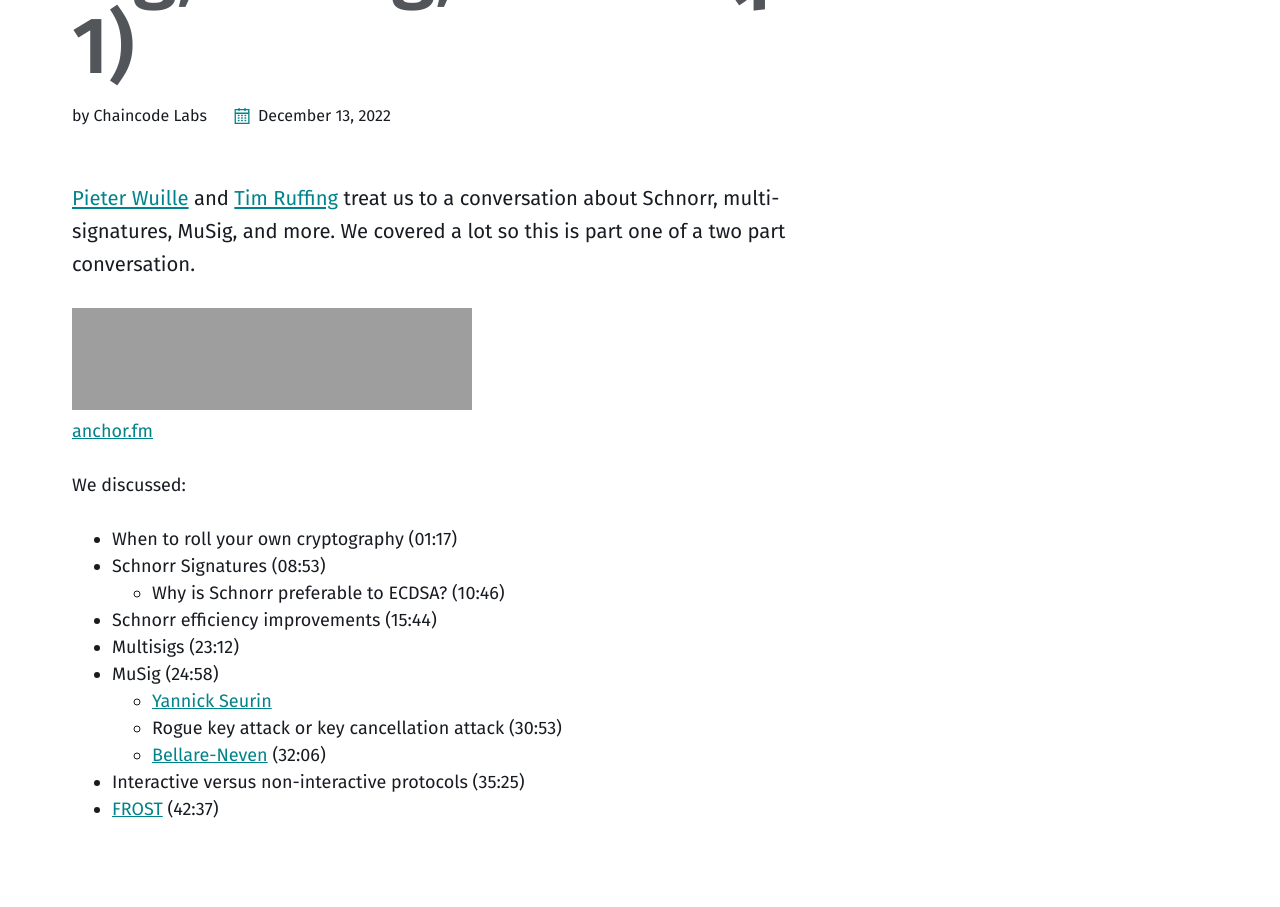
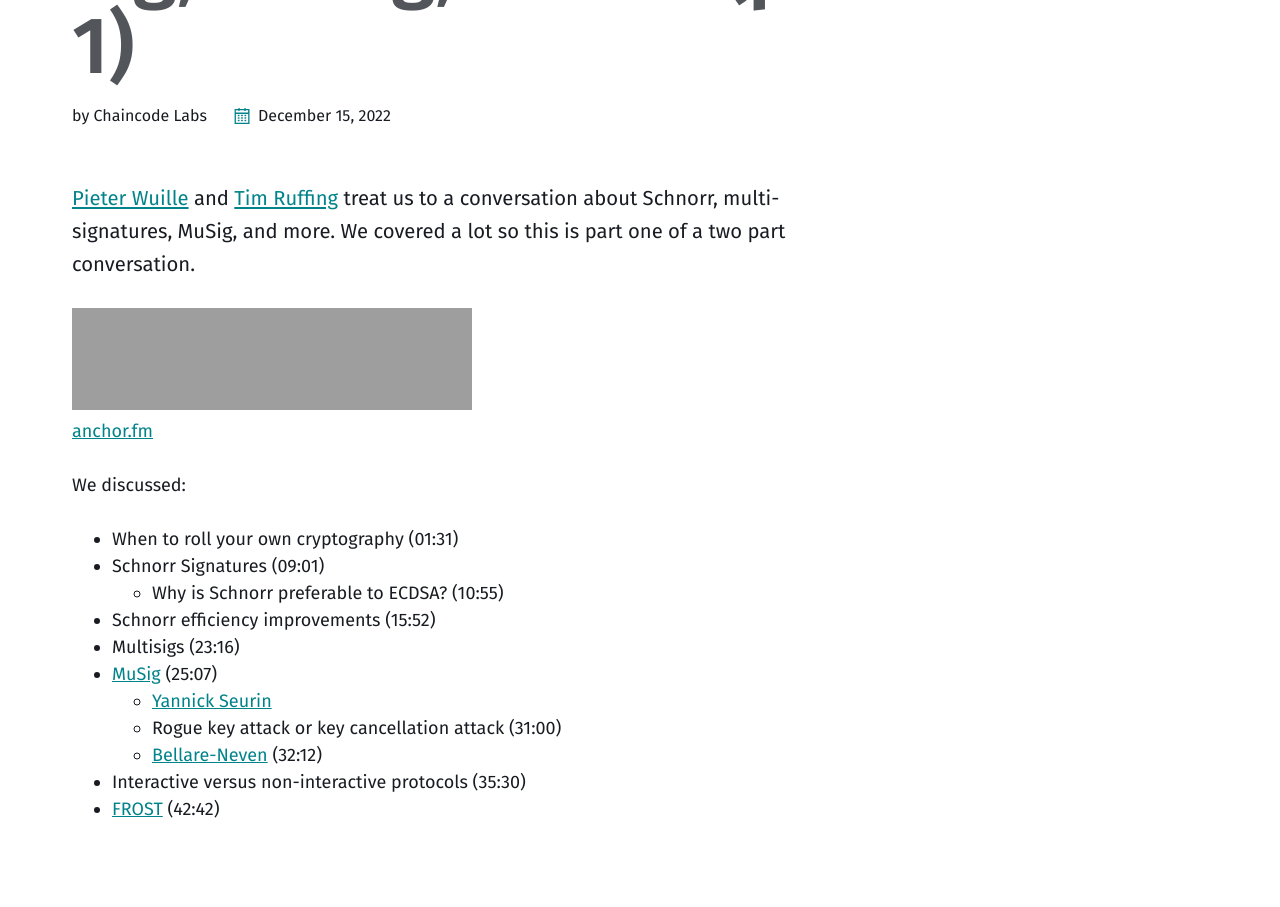
Before and after one commit to chaincodelabs/podcast-website, a Jekyll site: the page built from _posts/2022-12-15-pieter-wuille-tim-ruffing-schnorr-musig-part1.md, in a window 1280 px wide. Shown: the part 403-1310 px from the top of the page. Built offline with Jekyll 4.4.1, drawn with Linux system fonts in a browser that asks for light colours; grey boxes are pictures that could not be loaded.

Commit message:
yolo with proper date and correct timestamps

```diff
--- a/_posts/2022-12-13-pieter-wuille-tim-ruffing-schnorr-musig-part1.md
+++ b/_posts/2022-12-15-pieter-wuille-tim-ruffing-schnorr-musig-part1.md
@@ -16,14 +16,14 @@ tags:
 
 We discussed:
 
-- When to roll your own cryptography (01:17)
-- Schnorr Signatures (08:53)
-  - Why is Schnorr preferable to ECDSA? (10:46)
-- Schnorr efficiency improvements (15:44)
-- Multisigs (23:12)
-- MuSig (24:58)
+- When to roll your own cryptography (01:31)
+- Schnorr Signatures (09:01)
+  - Why is Schnorr preferable to ECDSA? (10:55)
+- Schnorr efficiency improvements (15:52)
+- Multisigs (23:16)
+- [MuSig](https://bitcoinops.org/en/topics/musig/) (25:07)
   - [Yannick Seurin](http://yannickseurin.free.fr/)
-  - Rogue key attack or key cancellation attack (30:53)
-  - [Bellare-Neven](https://btctranscripts.com/bitcoin-core-dev-tech/2018-03-05-bellare-neven/) (32:06)
-- Interactive versus non-interactive protocols (35:25)
-- [FROST](https://eprint.iacr.org/2020/852.pdf) (42:37)
+  - Rogue key attack or key cancellation attack (31:00)
+  - [Bellare-Neven](https://btctranscripts.com/bitcoin-core-dev-tech/2018-03-05-bellare-neven/) (32:12)
+- Interactive versus non-interactive protocols (35:30)
+- [FROST](https://eprint.iacr.org/2020/852.pdf) (42:42)
```
